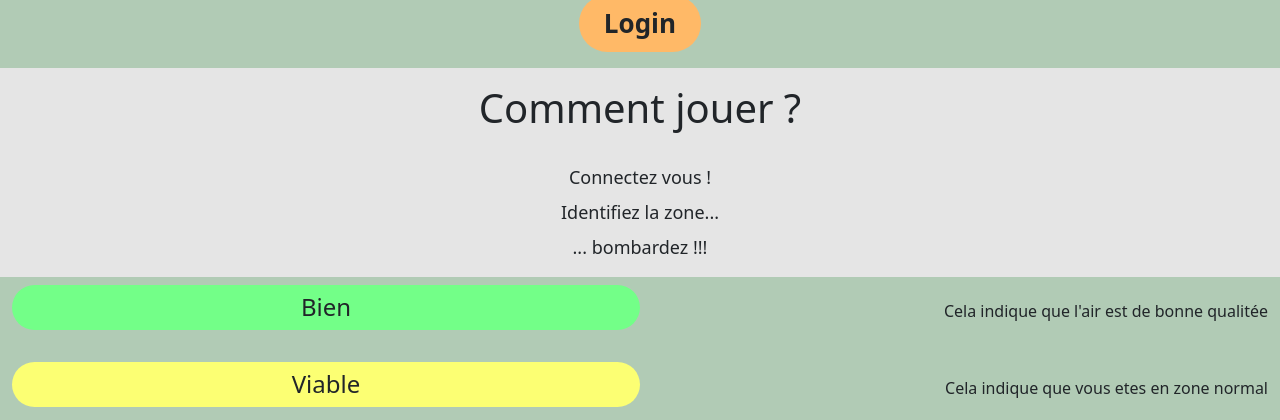
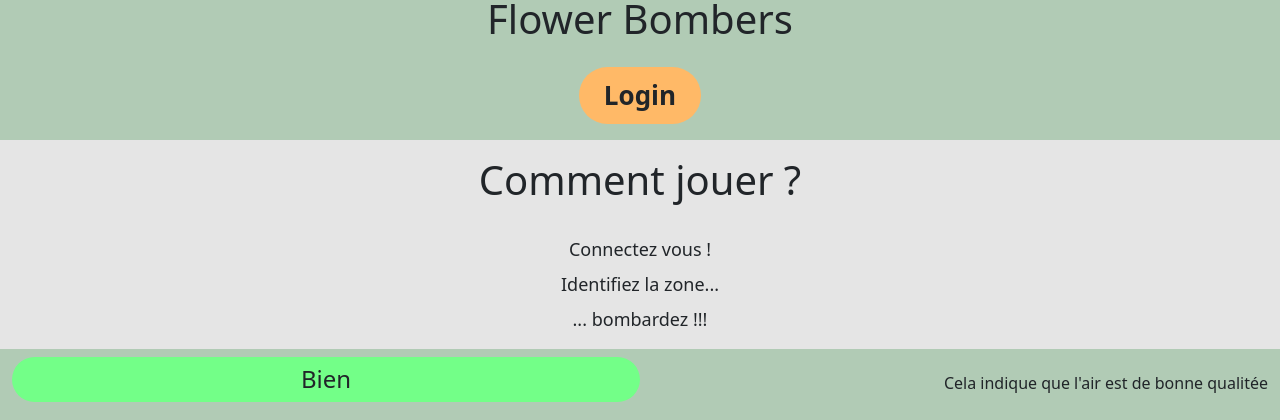
Before and after one commit to DangirasH/HacathonBomb-1er-Hackathon-, a PHP site: template src/View/Home/index.html.twig in a window 1280 px wide. Shown: the part 213-633 px from the top of the page. Run offline with PHP 8.4, Linux system fonts and the light colour scheme; the template is opened without the code that fills it, so the values that code supplies are empty; some libraries are stand-ins or nearby versions; some web fonts are replaced.

Commit message:
fix bomb name

```diff
--- a/src/View/Bomb/index.html.twig
+++ b/src/View/Bomb/index.html.twig
@@ -27,8 +27,8 @@
 			</div>
 		</div>
 	<div class="d-flex justify-content-center mt-5 mb-3">
-		<svg xmlns="http://www.w3.org/2000/svg" width="50" height="50" fill="currentColor" class="bi bi-house-door-fill" viewbox="0 0 16 16">
+		<a href = '/'><svg xmlns="http://www.w3.org/2000/svg" width="50" height="50" fill="black" class="bi bi-house-door-fill" viewbox="0 0 16 16">
 			<path d="M6.5 14.5v-3.505c0-.245.25-.495.5-.495h2c.25 0 .5.25.5.5v3.5a.5.5 0 0 0 .5.5h4a.5.5 0 0 0 .5-.5v-7a.5.5 0 0 0-.146-.354L13 5.793V2.5a.5.5 0 0 0-.5-.5h-1a.5.5 0 0 0-.5.5v1.293L8.354 1.146a.5.5 0 0 0-.708 0l-6 6A.5.5 0 0 0 1.5 7.5v7a.5.5 0 0 0 .5.5h4a.5.5 0 0 0 .5-.5z"/>
-		</svg>
+		</svg></a>
 	</div>
 </main>{% endblock %}
--- a/src/View/Home/index.html.twig
+++ b/src/View/Home/index.html.twig
@@ -5,9 +5,14 @@
 
 {% block content %}
 
-	<div class="container-fluid d-flex justify-content-center align-items-center header">
+	<div class="container-fluid d-flex flex-column justify-content-center align-items-center header mt-3">
+		<div class="">
+			<h1>Flower Bombers</h1>
+		</div>
 		<div class="col-lg-12 d-flex justify-content-center align-items-center">
-			<a type="button" class="boutonLoginHome btn rounded-pill m-3 p-2" href="/connexion"><strong class="p-3">Login</strong></a>
+			<a type="button" class="boutonLoginHome btn rounded-pill m-3 p-2" href="/connexion">
+				<strong class="p-3">Login</strong>
+			</a>
 		</div>
 	</div>
 
@@ -47,6 +52,4 @@
 		<h4 class="fifth rounded-pill text-center w-50 p-2 me-4">Toxique</h4>
 		<div>Cela indique que vous devez porter un masque</div>
 	</div>
-
-
 {% endblock %}
--- a/src/View/layout.html.twig
+++ b/src/View/layout.html.twig
@@ -8,7 +8,7 @@
 
 		<title>
 			{% block title %}
-				Projet Hécatombe
+				Flower Bombers
 			{% endblock %}
 
 		</title>
```
Also changed, not shown: public/assets/images/bombe.png, public/assets/images/goldenfern.png (added), public/assets/images/palmiste.png (added), public/assets/images/swordfen.jpg (added).
